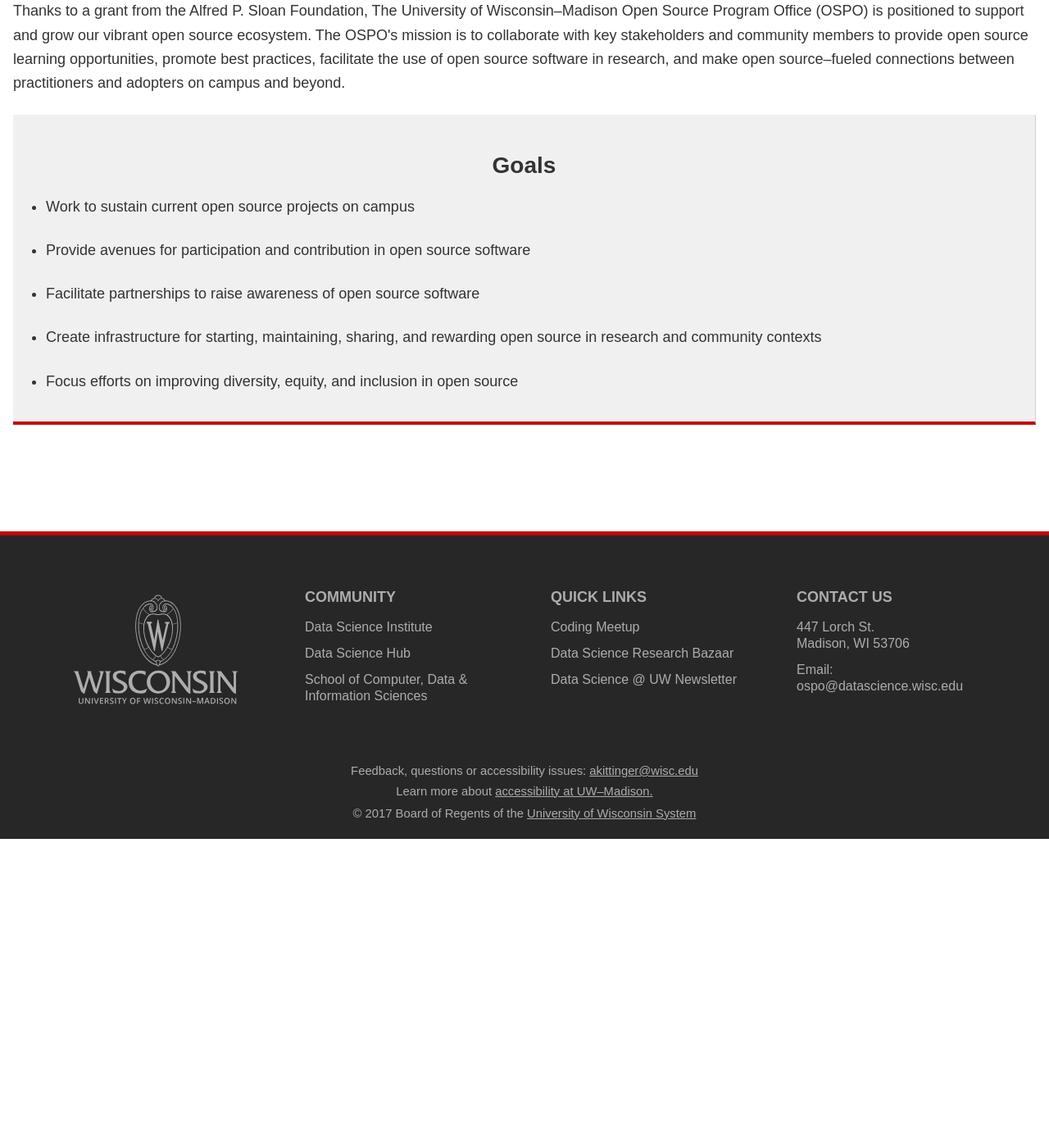
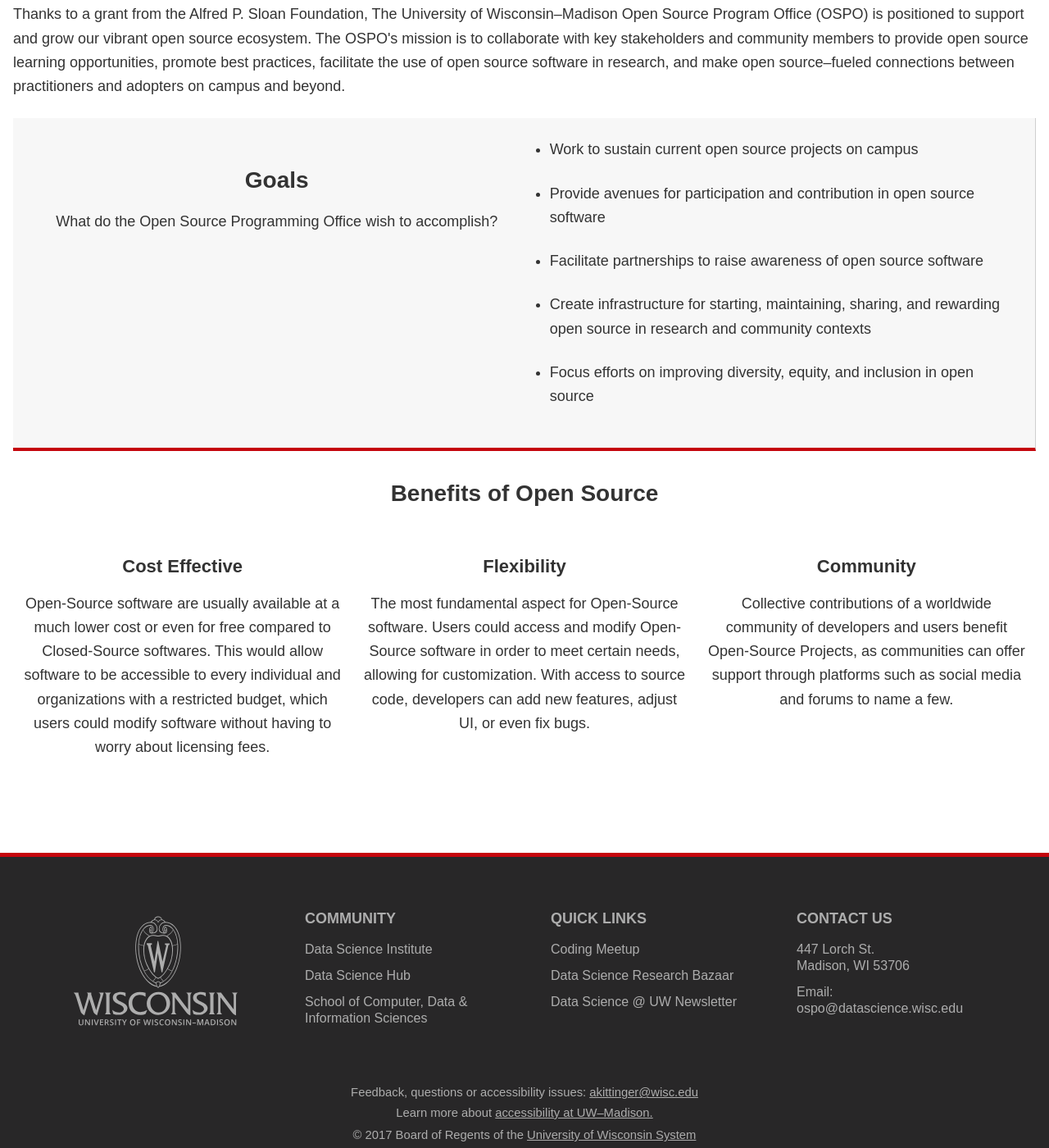
Before and after one commit to UW-Madison-DSI/ospo.wisc.edu-version-1.0, a Jekyll site: the page built from index.html, in a window 1280 px wide and 1400 px high, scrolled down 897 px. Shown: the whole window at 82% size. Built offline with Jekyll 4.4.1, drawn with Linux system fonts in a browser that asks for light colours; some web fonts are replaced; before the commit the page ends 1920 px from its top, so only the background shows below that.

Commit message:
Tweaked the goals section and added new section
Added three benefits to open source projects section

```diff
--- a/index.html
+++ b/index.html
@@ -52,11 +52,31 @@
         </div>
 
         <div id="ourMissionContainer" class="col-12">
-        <h1 id="ourMissionText" class="uw-mini-bar col-6 fs-1">Our Mission</h1>
+        <h1 id="ourMissionText" class="uw-mini-bar col-6 fs-1 mb-1">Our Mission</h1>
             <p>Universities are engines of innovation and productivity in the world. They both leverage and contribute to technology through their educational, research, and outreach activities. The way that various technological products are disseminated and shared is a fundamental issue that greatly shapes their use and impact. The move to open science, open access, and open source is a key strategy for streamlining the use of these products, fostering collaboration, and accelerating progress. However, effectively making this transition to openness is challenging and calls for institutional support.</p>
             <p>Thanks to a grant from the Alfred P. Sloan Foundation, The University of Wisconsin–Madison Open Source Program Office (OSPO) is positioned to support and grow our vibrant open source ecosystem. The OSPO's mission is to collaborate with key stakeholders and community members to provide open source learning opportunities, promote best practices, facilitate the use of open source software in research, and make open source–fueled connections between practitioners and adopters on campus and beyond.</p>
         </div>
 
+
+        <div class="d-flex flex-col uw-content-box">
+            <div class="row">
+                <div class="col-sm-12 col-md-6">
+                        <h2 style="text-align:center">Goals</h2>
+                        <p class="font-weight-bold" style="text-align:center">What do the Open Source Programming Office wish to accomplish?</p>
+                </div>
+                <div class="col-sm-12 col-md-6">
+                    <ul class="text-md-start">
+                        <li>Work to sustain current open source projects on campus</li>
+                        <li>Provide avenues for participation and contribution in open source software</li>
+                        <li>Facilitate partnerships to raise awareness of open source software</li>
+                        <li>Create infrastructure for starting, maintaining, sharing, and rewarding open source in research and community contexts</li>
+                        <li>Focus efforts on improving diversity, equity, and inclusion in open source</li>
+                    </ul>
+                </div>
+            </div>
+        </div>
+
+        <!--
         <ul id="goals" class="uw-text-block uw-content-box" style="width:100%; margin:auto 0 50px; padding:10px 40px; background:#f0f0f0">
         <h2 style="text-align:center">Goals</h2>
         <li>Work to sustain current open source projects on campus</li>
@@ -66,6 +86,60 @@
         <li>Focus efforts on improving diversity, equity, and inclusion in open source</li>
         </ul>
 
+        -->
+                <!--
+                    <ul id="goals" class="uw-text-block uw-content-box" style="width:100%; margin:auto 0 50px; padding:10px 40px; background:#f0f0f0">
+
+            </ul>
+                -->
+        <h2 id="benefits" style="text-align: center;">Benefits of Open Source</h2>
+        <div class="d-flex flex-col">
+            <ul style="list-style-type: none; margin: 10px;">
+                <div class="row">
+                    <div class="col-sm-12 col-md-4">
+                        <li>
+                            <h3 style="text-align: center;">Cost Effective</h3>
+                            <p style="text-align: center;">Open-Source software are usually available at a much lower cost or even for free compared to Closed-Source softwares. This would allow software to be accessible to every individual and organizations with a restricted budget, which users could modify software without having to worry about licensing fees.</p>
+                        </li>
+                    </div>
+
+                    <div class="col-sm-12 col-md-4">
+                        <li>
+                            <h3 style="text-align: center;">Flexibility</h3>
+                            <p style="text-align: center;">The most fundamental aspect for Open-Source software. Users could access and modify Open-Source software in order to meet certain needs, allowing for customization. With access to source code, developers can add new features, adjust UI, or even fix bugs. </p>
+                        </li>
+                    </div>
+
+                    <div class="col-sm-12 col-md-4">
+                        <li>
+                            <h3 style="text-align: center;">Community</h3>
+                            <p style="text-align: center;">Collective contributions of a worldwide community of developers and users benefit Open-Source Projects, as communities can offer support through platforms such as social media and forums to name a few.</p>
+                        </li>
+                    </div>
+                </div>
+            </ul>
+        </div>
+        <!--
+        <div class="d-flex">
+            <div class="flex-col flex-wrap justify-content-between">
+
+                <div class="col-sm-12 col-md-4">
+                    <h3>Reason 1</h3>
+                    <p>Lorem ipsum dolor sit amet consectetur adipisicing elit. Facere dolorum magni quo rem non, in at voluptate sequi ipsum harum necessitatibus repellat, recusandae possimus earum iusto nostrum consequuntur ab quos?</p>
+                </div>
+
+                <div class="col-sm-12 col-md-4">
+                    <h3>Reason 2</h3>
+                    <p>Lorem ipsum dolor sit amet consectetur adipisicing elit. Aspernatur tempora sit voluptas, adipisci neque praesentium sint labore delectus natus recusandae! Doloribus nemo sed iure, illum praesentium beatae excepturi facilis exercitationem!</p>
+                </div>
+
+                <div class="col-sm-12 col-md-4">
+                    <h3>Reason 3</h3>
+                    <p>Lorem ipsum dolor sit, amet consectetur adipisicing elit. Iste maiores corporis a eius vero veritatis, hic beatae suscipit fuga commodi? Maiores deleniti atque non ipsum impedit eveniet expedita sit delectus?</p>
+                </div>
+            </div>
+        </div>
+        --->
         <script src="https://cdn.jsdelivr.net/npm/bootstrap@5.3.2/dist/js/bootstrap.bundle.min.js" integrity="sha384-C6RzsynM9kWDrMNeT87bh95OGNyZPhcTNXj1NW7RuBCsyN/o0jlpcV8Qyq46cDfL" crossorigin="anonymous"></script>
     </body>
 </html>
```
